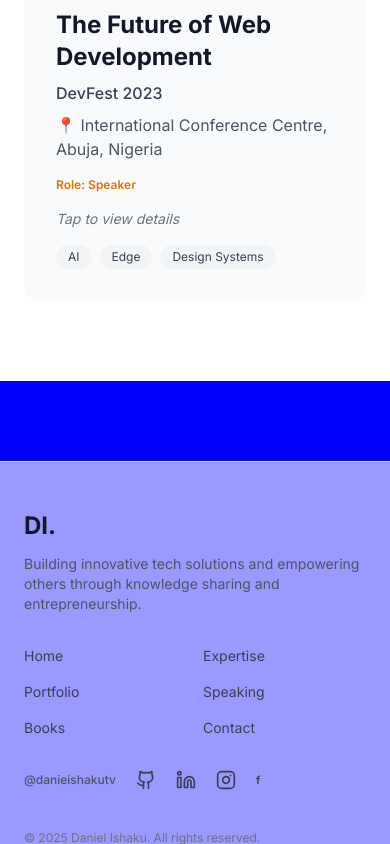
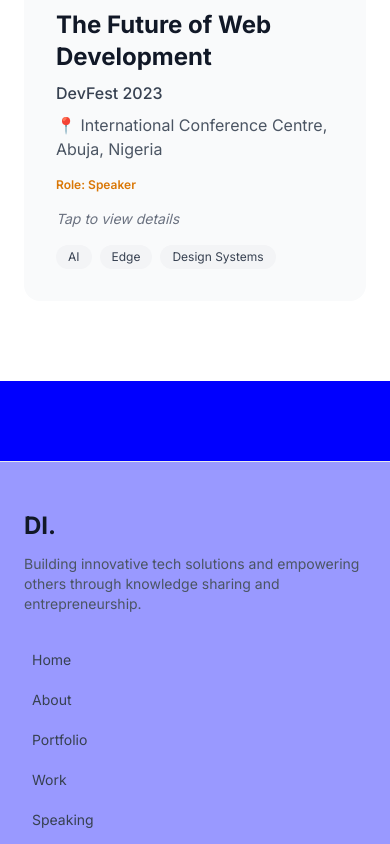
Before and after one commit to danielishakutv/portfolio, a Next.js app: page / in a window 390 px wide. Shown: the part 11156-12000 px from the top of the page. Built offline with nearby package versions, Linux system fonts and the light colour scheme.

Commit message:
Footer: clean quick links, remove Expertise/Books, make links base-path aware and responsive

```diff
--- a/components/Footer.tsx
+++ b/components/Footer.tsx
@@ -4,14 +4,17 @@ export default function Footer() {
   const year = new Date().getFullYear()
   const links = [
     { name: 'Home', href: '/' },
-    { name: 'Expertise', href: '/expertise' },
+    { name: 'About', href: '/#about' },
     { name: 'Portfolio', href: '/#portfolio' },
+    { name: 'Work', href: '/projects' },
     { name: 'Speaking', href: '/#speaking' },
-    { name: 'Books', href: '/#books' },
     { name: 'Contact', href: '/contact' },
   ]
 
   const handle = 'danieishakutv' // social handle requested
+
+  const base = process.env.NEXT_PUBLIC_BASE_PATH || ''
+  const hrefFor = (href: string) => (href.startsWith('http') ? href : base + href)
 
   return (
     <footer className="mt-20 border-t border-gray-200 dark:border-gray-800 bg-white/60 dark:bg-gray-900/60 backdrop-blur">
@@ -24,15 +27,20 @@ export default function Footer() {
             </p>
           </div>
 
-          <nav className="grid grid-cols-2 gap-4 md:justify-items-center">
+          <nav className="flex flex-col sm:flex-row sm:flex-wrap gap-3 md:justify-center">
             {links.map((l) => (
-              <a key={l.name} href={l.href} className="text-gray-700 dark:text-gray-300 hover:text-gray-900 dark:hover:text-white text-sm">
+              <a
+                key={l.name}
+                href={hrefFor(l.href)}
+                className="text-gray-700 dark:text-gray-300 hover:text-gray-900 dark:hover:text-white text-sm px-2 py-1 rounded hover:bg-gray-50 dark:hover:bg-gray-800 transition-colors"
+              >
                 {l.name}
               </a>
             ))}
           </nav>
 
-          <div className="flex md:justify-end items-center gap-5">
+          <div className="flex md:justify-end items-center gap-4">
+            <div className="flex items-center gap-3">
               <span className="text-xs font-medium text-gray-600 dark:text-gray-400">@{handle}</span>
               <a
                 href={`https://github.com/${handle}`}
@@ -61,19 +69,11 @@ export default function Footer() {
               >
                 <Instagram className="w-5 h-5" />
               </a>
-            <a
-              href={`https://facebook.com/${handle}`}
-              aria-label={`Facebook @${handle}`}
-              target="_blank"
-              rel="noopener"
-              className="text-gray-700 dark:text-gray-300 hover:text-gray-900 dark:hover:text-white text-[11px] font-semibold"
-            >
-              f
-            </a>
+            </div>
           </div>
         </div>
 
-        <div className="mt-10 text-xs text-gray-500 dark:text-gray-400">
+        <div className="mt-10 text-xs text-gray-500 dark:text-gray-400 text-center md:text-left">
           © {year} Daniel Ishaku. All rights reserved.
         </div>
       </div>
```
Lines whose indentation alone changed are shown as unchanged.
